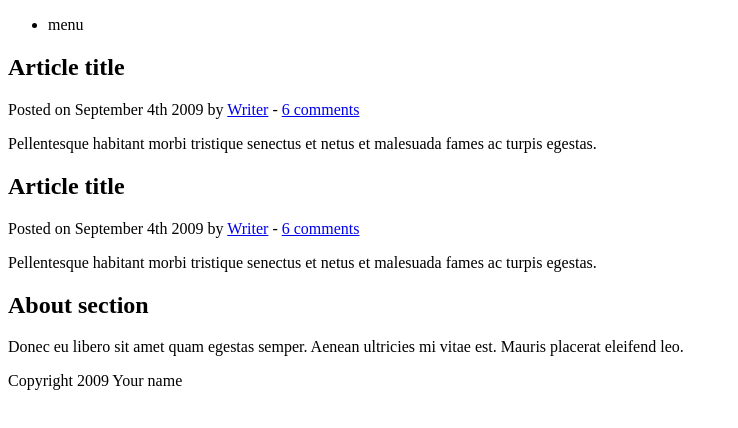
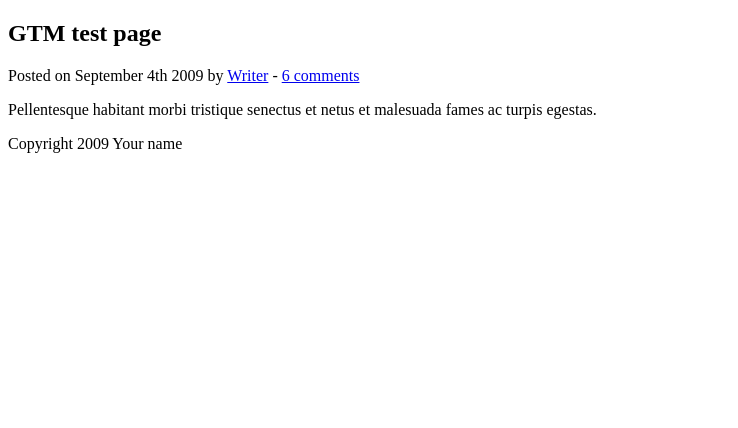
Before and after one commit to nationalarchives/tna-gtm-discovery-details, a website: page index.html in a window 1280 px wide. Shown: the whole page, without its empty margins (0-738 px from the left). Drawn offline with nearby package versions, Linux system fonts and the light colour scheme.

Commit message:
Read me and code updates

```diff
--- a/index.html
+++ b/index.html
@@ -6,30 +6,31 @@
     <title>Testing GTM</title>
     <!-- Google Tag Manager -->
     <script>
-        (function(w,d,s,l,i){w[l]=w[l]||[];w[l].push({'gtm.start':
-            new Date().getTime(),event:'gtm.js'});var f=d.getElementsByTagName(s)[0],
-            j=d.createElement(s),dl=l!='dataLayer'?'&l='+l:'';j.async=true;j.src=
-            'https://www.googletagmanager.com/gtm.js?id='+i+dl;f.parentNode.insertBefore(j,f);
-        })(window,document,'script','dataLayer','GTM-T8DSWV');
+        (function (w, d, s, l, i) {
+            w[l] = w[l] || [];
+            w[l].push({
+                'gtm.start':
+                    new Date().getTime(), event: 'gtm.js'
+            });
+            var f = d.getElementsByTagName(s)[0],
+                j = d.createElement(s), dl = l != 'dataLayer' ? '&l=' + l : '';
+            j.async = true;
+            j.src =
+                'https://www.googletagmanager.com/gtm.js?id=' + i + dl;
+            f.parentNode.insertBefore(j, f);
+        })(window, document, 'script', 'dataLayer', 'GTM-T8DSWV');
     </script>
     <!-- End Google Tag Manager -->
 
 </head>
 <body>
 
-<header>
-    <nav>
-        <ul>
-            <li>menu</li>
-        </ul>
-    </nav>
-</header>
 
 <section>
 
     <article>
         <header>
-            <h2>Article title</h2>
+            <h2>GTM test page</h2>
             <p>Posted on
                 <time datetime="2009-09-04T16:31:24+02:00">September 4th 2009</time>
                 by <a href="#">Writer</a> - <a href="#comments">6 comments</a></p>
@@ -37,29 +38,17 @@
         <p>Pellentesque habitant morbi tristique senectus et netus et malesuada fames ac turpis egestas.</p>
     </article>
 
-    <article>
-        <header>
-            <h2>Article title</h2>
-            <p>Posted on
-                <time datetime="2009-09-04T16:31:24+02:00">September 4th 2009</time>
-                by <a href="#">Writer</a> - <a href="#comments">6 comments</a></p>
-        </header>
-        <p>Pellentesque habitant morbi tristique senectus et netus et malesuada fames ac turpis egestas.</p>
-    </article>
 
 </section>
 
-<aside>
-    <h2>About section</h2>
-    <p>Donec eu libero sit amet quam egestas semper. Aenean ultricies mi vitae est. Mauris placerat eleifend leo.</p>
-</aside>
 
 <footer>
     <p>Copyright 2009 Your name</p>
 </footer>
 
 </body>
-<script src="https://code.jquery.com/jquery-3.2.1.min.js" integrity="sha256-hwg4gsxgFZhOsEEamdOYGBf13FyQuiTwlAQgxVSNgt4=" crossorigin="anonymous"></script>
+<script src="https://code.jquery.com/jquery-3.2.1.min.js"
+        integrity="sha256-hwg4gsxgFZhOsEEamdOYGBf13FyQuiTwlAQgxVSNgt4=" crossorigin="anonymous"></script>
 <script src="js/script.min.js" rel="script"></script>
 
 </html>
```
Also changed, not shown: js/script.js (+12 -6 lines), src/script.js (+12 -5 lines), README.md, 1 other file.
